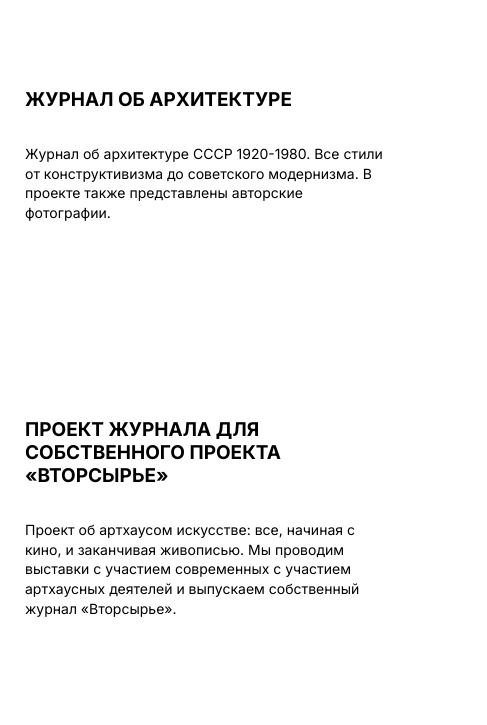
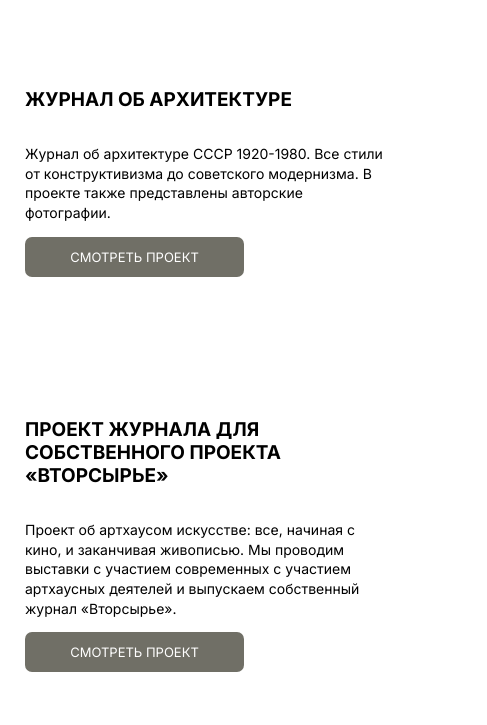
Before and after one commit to xenonntv/portfolio, a plain HTML site: page index.html in a window 1280 px wide. Shown: the part 925-1650 px from the top of the page, 639-1126 px from the left. Drawn offline with Linux system fonts and the light colour scheme.

Commit message:
Update style.css

```diff
--- a/style.css
+++ b/style.css
@@ -136,7 +136,7 @@ main {
 }
 
 .portfolio article a {
-    background: #706f6;
+    background: #706f66;
     border-radius: 7px;
     display: flex;
     width: 219px;
```
